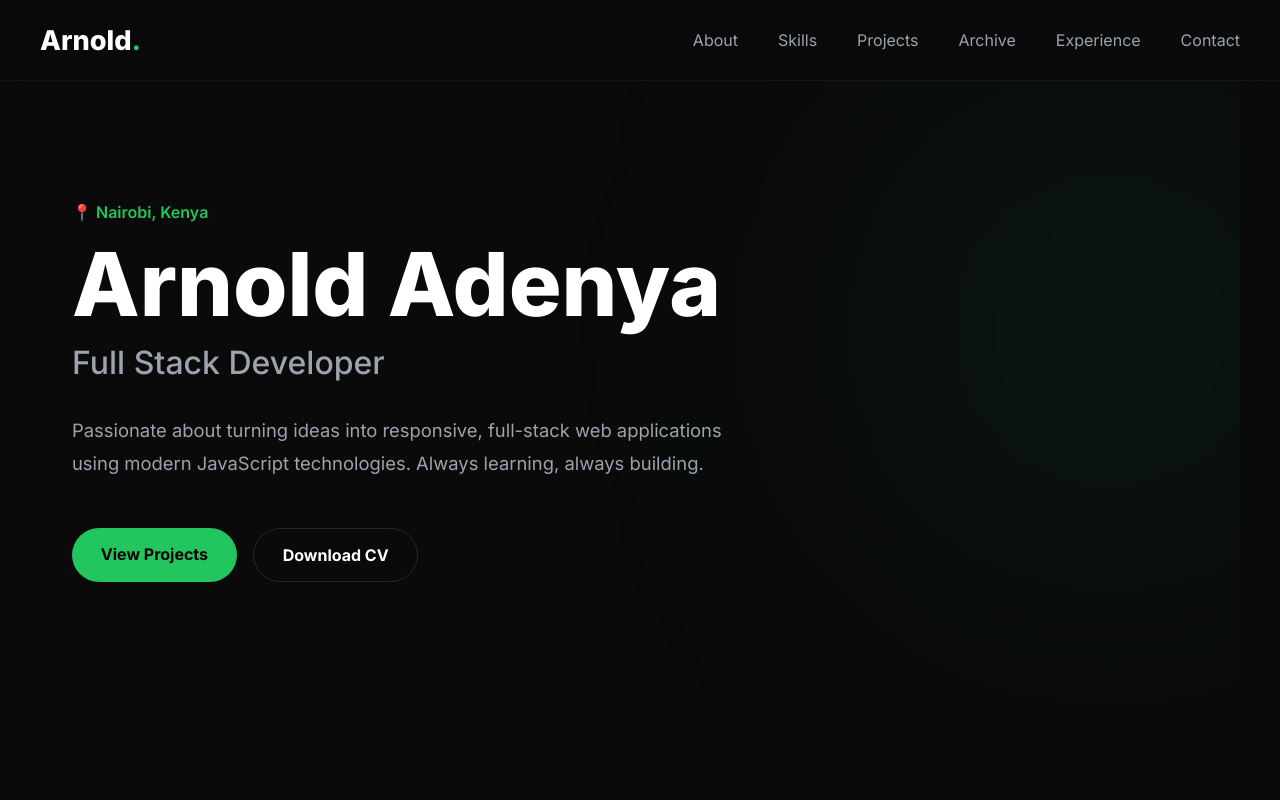
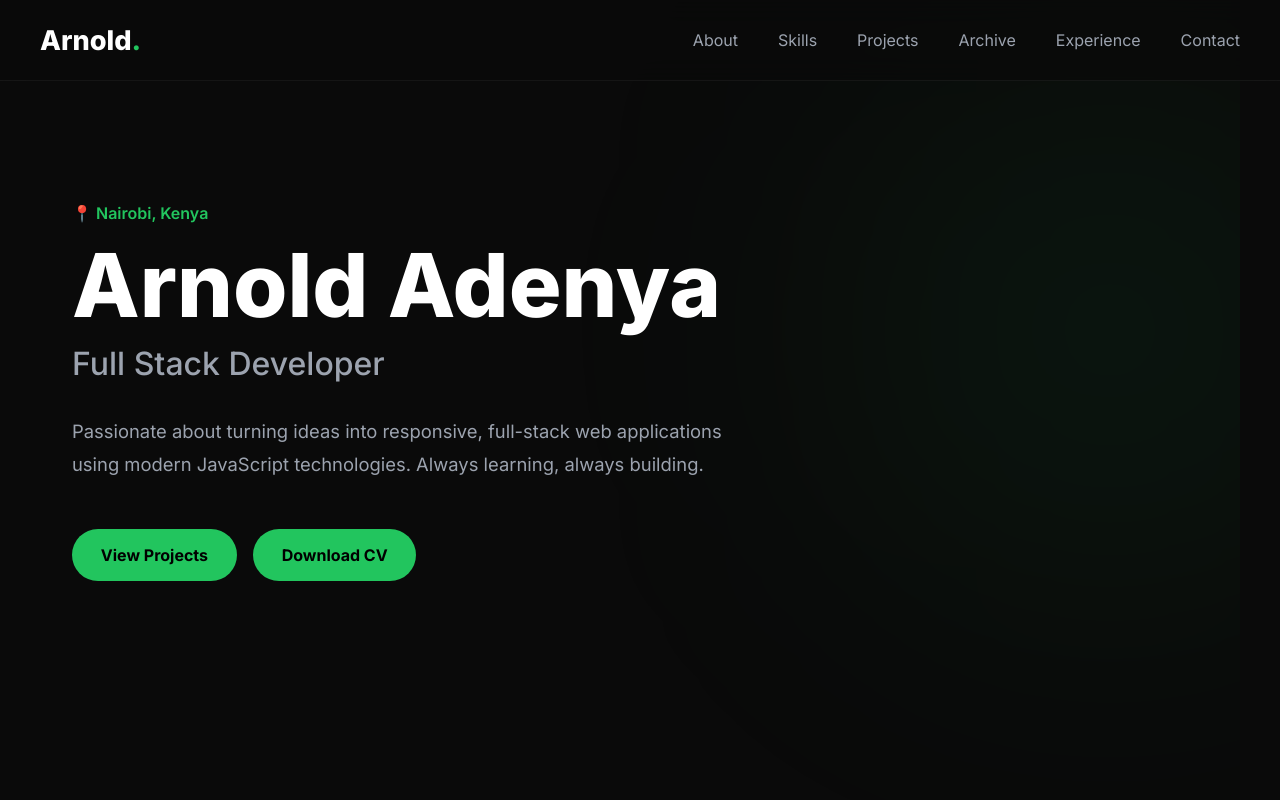
Before and after one commit to adenya-arn/portfolio, a React app: page / in a window 1280 px wide. Shown: the top 800 px of the page. Built offline with nearby package versions, Linux system fonts and the light colour scheme; the HTML template or start-up script is replaced by a standard one.

Commit message:
Sorting out the projects

```diff
--- a/src/components/Contact/Contact.jsx
+++ b/src/components/Contact/Contact.jsx
@@ -1,6 +1,5 @@
 import styles from "./Contact.module.css";
 import { contact } from "../../data/contact";
-import Button from "../Button/Button";
 import {
   FaEnvelope,
   FaPhone,
@@ -16,8 +15,6 @@ function Contact() {
         <h2 className={styles.heading}>{contact.heading}</h2>
 
         <p className={styles.description}>{contact.description}</p>
-
-        <Button href={`mailto:${contact.email}`}>Email Me</Button>
 
         <div className={styles.contactGrid}>
           <a href={`mailto:${contact.email}`} className={styles.card}>
--- a/src/components/Hero/Hero.jsx
+++ b/src/components/Hero/Hero.jsx
@@ -20,7 +20,7 @@ function Hero() {
               View Projects
             </a>
 
-            <a href={contact.resume} className={styles.secondary}>
+            <a href={contact.resume} download className={styles.primary}>
               Download CV
             </a>
           </div>
--- a/src/data/archiveProjects.js
+++ b/src/data/archiveProjects.js
@@ -26,6 +26,11 @@ export const archiveProjects = [
       { name: "HashMap", github: "#" },
       { name: "Binary Search Trees", github: "#" },
       { name: "Knights Travails", github: "#" },
+      {
+        name: "Battleship",
+        github: "#",
+        livepreview: "https://adenya-arn.github.io/battleship/",
+      },
     ],
   },
 
--- a/src/data/contact.js
+++ b/src/data/contact.js
@@ -10,7 +10,7 @@ export const contact = {
 
   github: "https://github.com/adenya-arn",
 
-  linkedin: "https://linkedin.com/in/YOUR_PROFILE",
+  linkedin: "https://linkedin.com/in/arnold-adenya",
 
   resume: "/Arnold_Adenya_CV.pdf",
 };
--- a/src/data/projects.js
+++ b/src/data/projects.js
@@ -41,14 +41,14 @@ export const projects = [
     tech: ["React", "Node.js", "Express", "PostgreSQL", "Prisma", "JWT"],
 
     github: {
-      api: "#",
-      admin: "#",
-      client: "#",
+      api: "https://github.com/adenya-arn/blog_app/tree/main/blog_api",
+      admin: "https://github.com/adenya-arn/blog_app/tree/main/blog_admin",
+      client: "https://github.com/adenya-arn/blog_app/tree/main/blog_client",
     },
 
     live: {
-      admin: "#",
-      client: "#",
+      admin: "https://blog-admin-sandy-two.vercel.app/",
+      client: "https://blog-client-eight-alpha.vercel.app/",
     },
 
     learnings: [
@@ -59,4 +59,147 @@ export const projects = [
       "Connecting React frontends to Express APIs",
     ],
   },
+  {
+    id: 3,
+
+    title: "Pokémon Memory Game",
+
+    tag: "React",
+
+    description:
+      "An interactive memory game built with React that fetches Pokémon from the PokéAPI. Players test their memory by selecting unique cards while the game dynamically shuffles the board after every move.",
+
+    image: "/projects/memory-game.png",
+
+    tech: ["React", "Vite", "CSS", "Fetch API", "PokéAPI"],
+
+    github: [
+      {
+        label: "Repository",
+        url: "https://github.com/adenya-arn/memory_project",
+      },
+    ],
+
+    live: [
+      {
+        label: "Live Demo",
+        url: "https://memory-project-flax.vercel.app/",
+      },
+    ],
+
+    learnings: [
+      "React Hooks",
+      "State Management",
+      "useEffect",
+      "API Integration",
+      "Component Composition",
+    ],
+  },
+  {
+    id: 4,
+
+    title: "Shopping Cart",
+
+    tag: "React",
+
+    description:
+      "A responsive e-commerce frontend built with React Router that allows users to browse products, manage a shopping cart, and experience client-side navigation within a single-page application.",
+
+    image: "/projects/shopping-cart.png",
+
+    tech: ["React", "React Router", "Vite", "CSS", "Fake Store API"],
+
+    github: [
+      {
+        label: "Repository",
+        url: "https://github.com/adenya-arn/shopping_cart",
+      },
+    ],
+
+    live: [
+      {
+        label: "Live Demo",
+        url: "https://shopping-cart-delta-ochre.vercel.app/",
+      },
+    ],
+
+    learnings: [
+      "React Router",
+      "Fetching API Data",
+      "Component Architecture",
+      "State Management",
+      "PropTypes",
+    ],
+  },
+  {
+    id: 5,
+
+    title: "CV Builder",
+
+    tag: "React",
+
+    description:
+      "A résumé builder that allows users to create, edit, and preview professional CVs in real time while automatically saving their progress using localStorage.",
+
+    image: "/projects/cv-builder.png",
+
+    tech: ["React", "Vite", "CSS", "localStorage"],
+
+    github: [
+      {
+        label: "Repository",
+        url: "https://github.com/adenya-arn/cv_application",
+      },
+    ],
+
+    live: [
+      {
+        label: "Live Demo",
+        url: "https://cv-application-teal-seven.vercel.app/",
+      },
+    ],
+
+    learnings: [
+      "Controlled Components",
+      "Form Management",
+      "localStorage",
+      "Conditional Rendering",
+      "Dynamic Lists",
+    ],
+  },
+  {
+    id: 6,
+
+    title: "Battleship",
+
+    tag: "JavaScript",
+
+    description:
+      "A browser-based implementation of the classic Battleship game featuring manual ship placement, an intelligent computer opponent, and comprehensive unit testing using Jest.",
+
+    image: "/projects/battleship.png",
+
+    tech: ["JavaScript", "Webpack", "HTML", "CSS", "Jest"],
+
+    github: [
+      {
+        label: "Repository",
+        url: "https://github.com/adenya-arn/battleship",
+      },
+    ],
+
+    live: [
+      {
+        label: "Live Demo",
+        url: "https://adenya-arn.github.io/battleship/",
+      },
+    ],
+
+    learnings: [
+      "Object-Oriented Programming",
+      "Game Logic",
+      "Testing with Jest",
+      "Module Architecture",
+    ],
+  },
 ];
```
Also changed, not shown: 1 other file (tests, documents, lock files or other folders).
